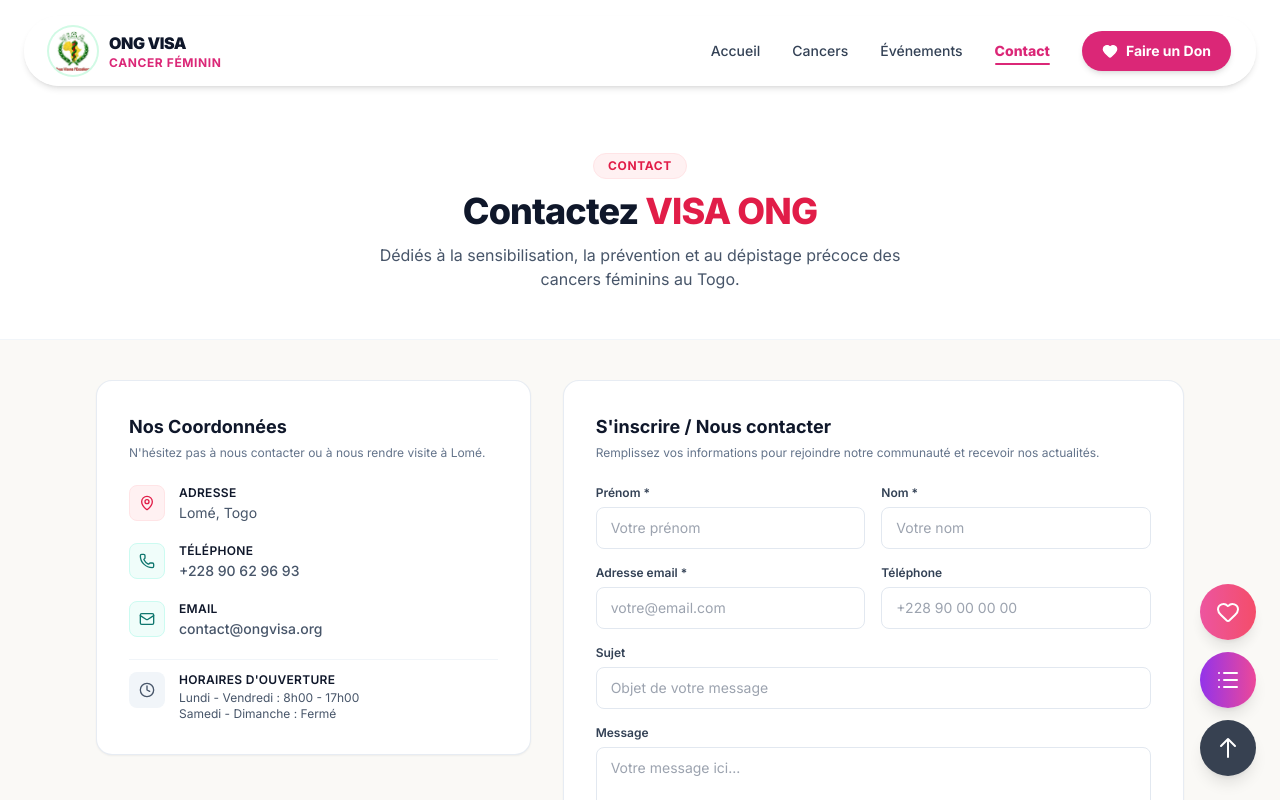
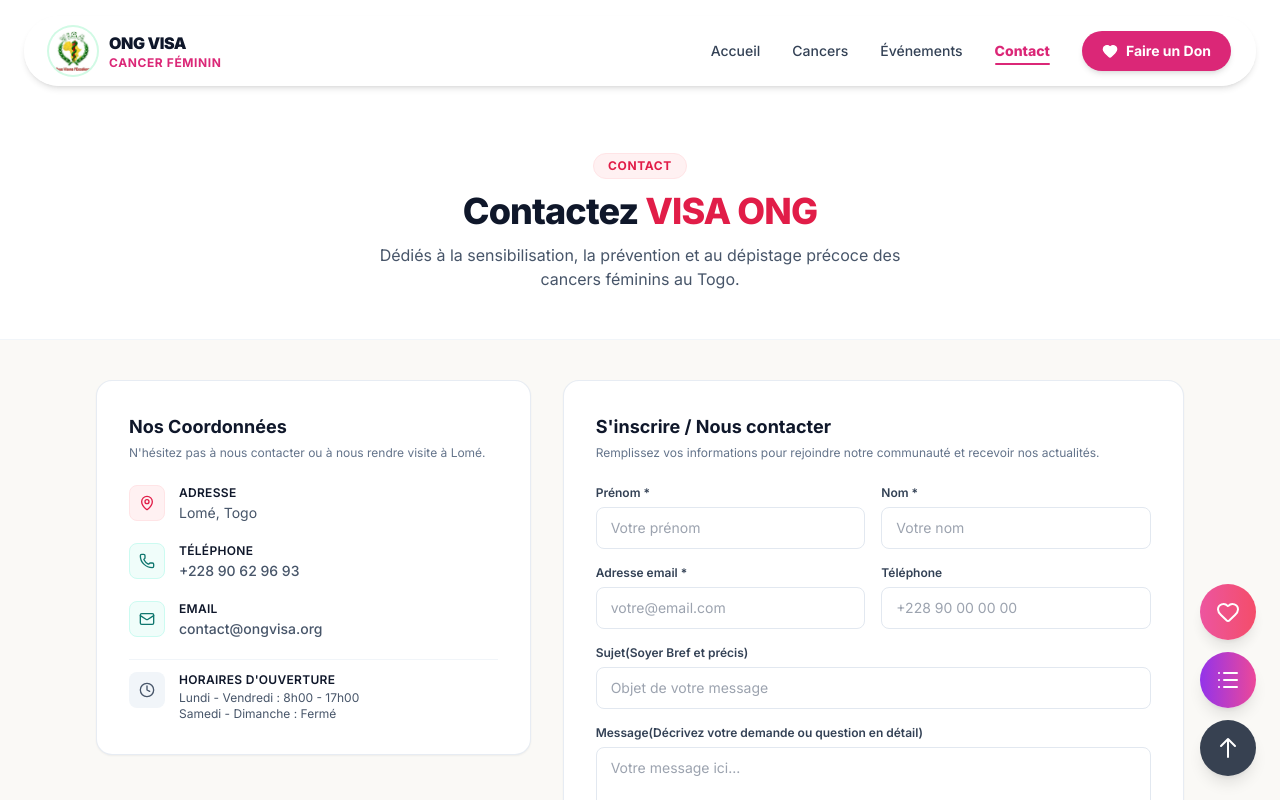
Before and after one commit to gioban500/ong-visa, a Next.js app: page /contact in a window 1280 px wide. Shown: the top 800 px of the page. Built offline with nearby package versions, Linux system fonts and the light colour scheme.

Commit message:
page contact

```diff
--- a/app/(public)/contact/page.tsx
+++ b/app/(public)/contact/page.tsx
@@ -258,7 +258,7 @@ export default function ContactPage() {
 
               <div className="space-y-1.5">
                 <label htmlFor="subject" className="text-xs font-semibold text-slate-700 block">
-                  Sujet
+                  Sujet(Soyer Bref et précis)
                 </label>
                 <input
                   type="text"
@@ -273,7 +273,7 @@ export default function ContactPage() {
 
               <div className="space-y-1.5">
                 <label htmlFor="message" className="text-xs font-semibold text-slate-700 block">
-                  Message
+                  Message(Décrivez votre demande ou question en détail)
                 </label>
                 <textarea
                   id="message"
```
